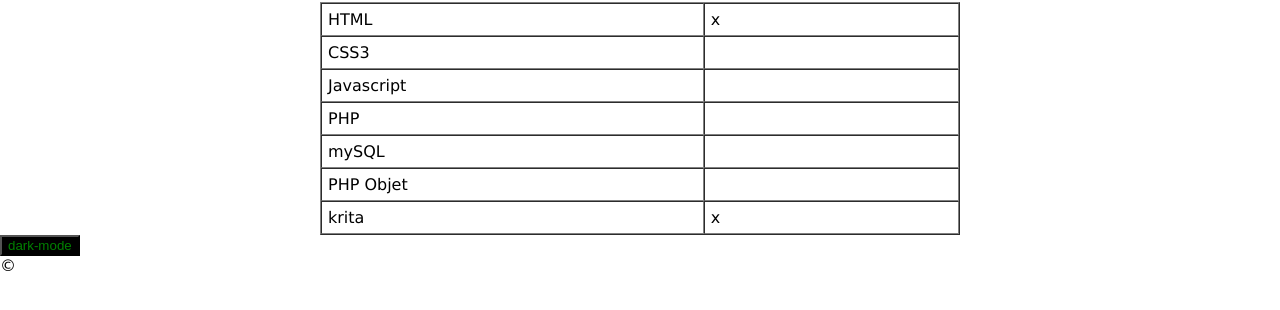
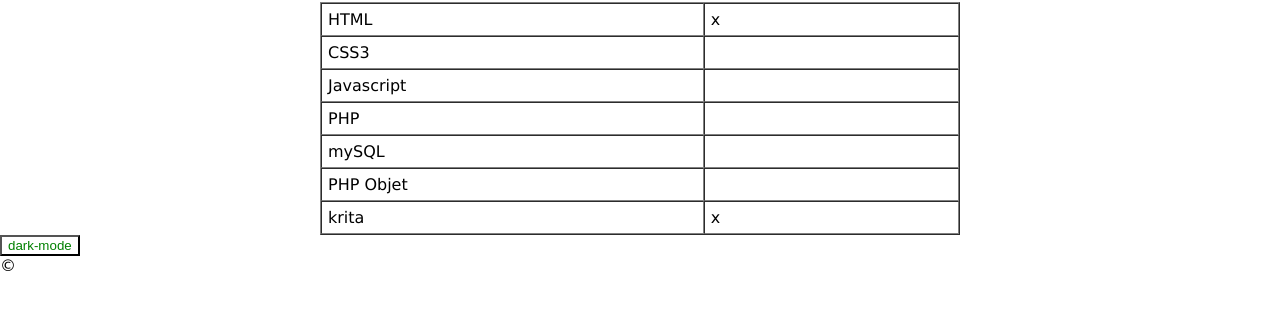
Before and after one commit to Marylinelesaffre/about-me, a plain HTML site: page about-me.html in a window 1280 px wide. Shown: the part 372-682 px from the top of the page. Drawn offline with Linux system fonts and the light colour scheme.

Commit message:
correction

```diff
--- a/about-me.html
+++ b/about-me.html
@@ -1,7 +1,7 @@
 <!DOCTYPE html>
 <html lang="en">
 <head>
-   <meta description="premier site debutant">
+   <meta name="description" content="mon premier site">
     <meta charset="UTF-8">
     <meta http-equiv="X-UA-Compatible" content="IE=edge">
     <meta name="viewport" content="width=device-width, initial-scale=1.0">
--- a/style.css
+++ b/style.css
@@ -114,6 +114,6 @@ h1{ text-align: center;
 .dark-mode{background-color:red;color: yellow;}
 
 
-   .button{color:green; background-color:black;}
+   .button{color:green; background-color:white;}
    h1 {color:blue;
   font-family: 'Franklin Gothic Medium', 'Arial Narrow', Arial, sans-serif;}
```
Also changed, not shown: index.html (+1 -1 lines), my-dreams.html (+1 -1 lines), my-passions.html (+1 -1 lines).
